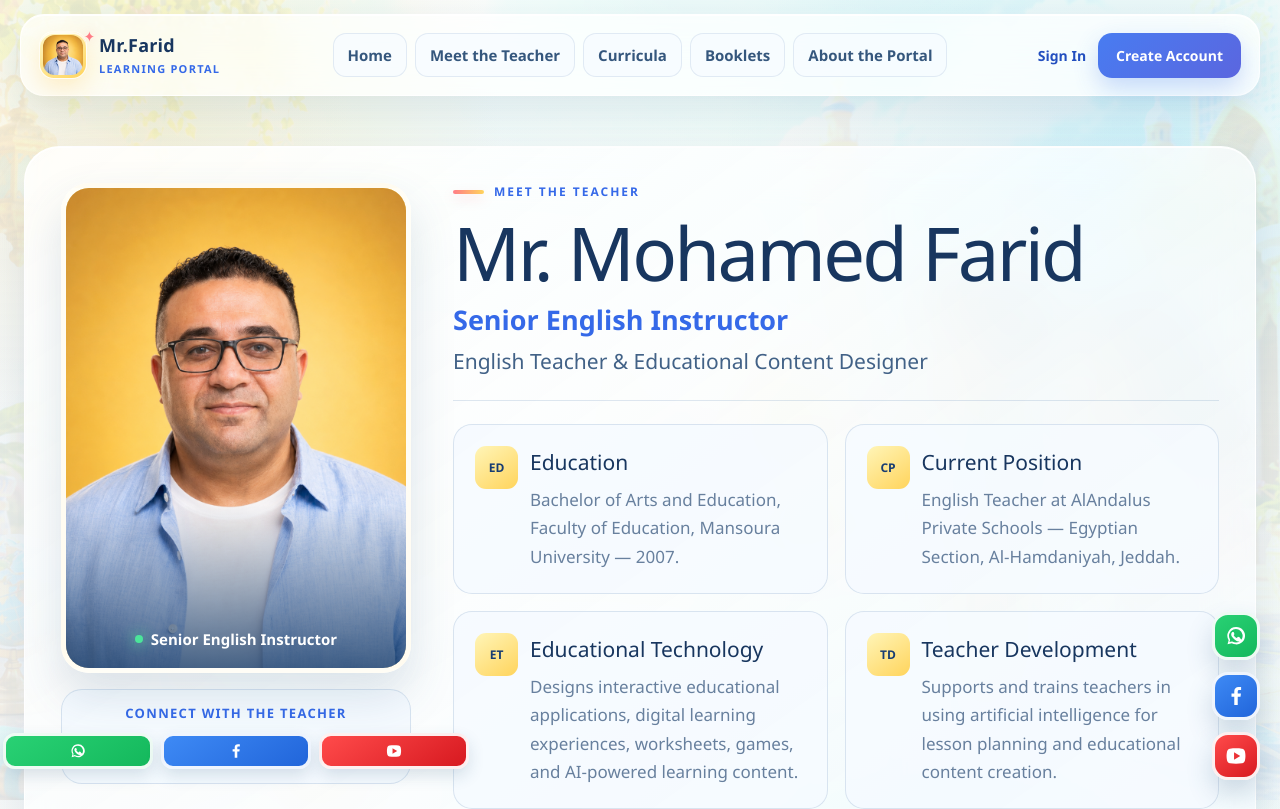
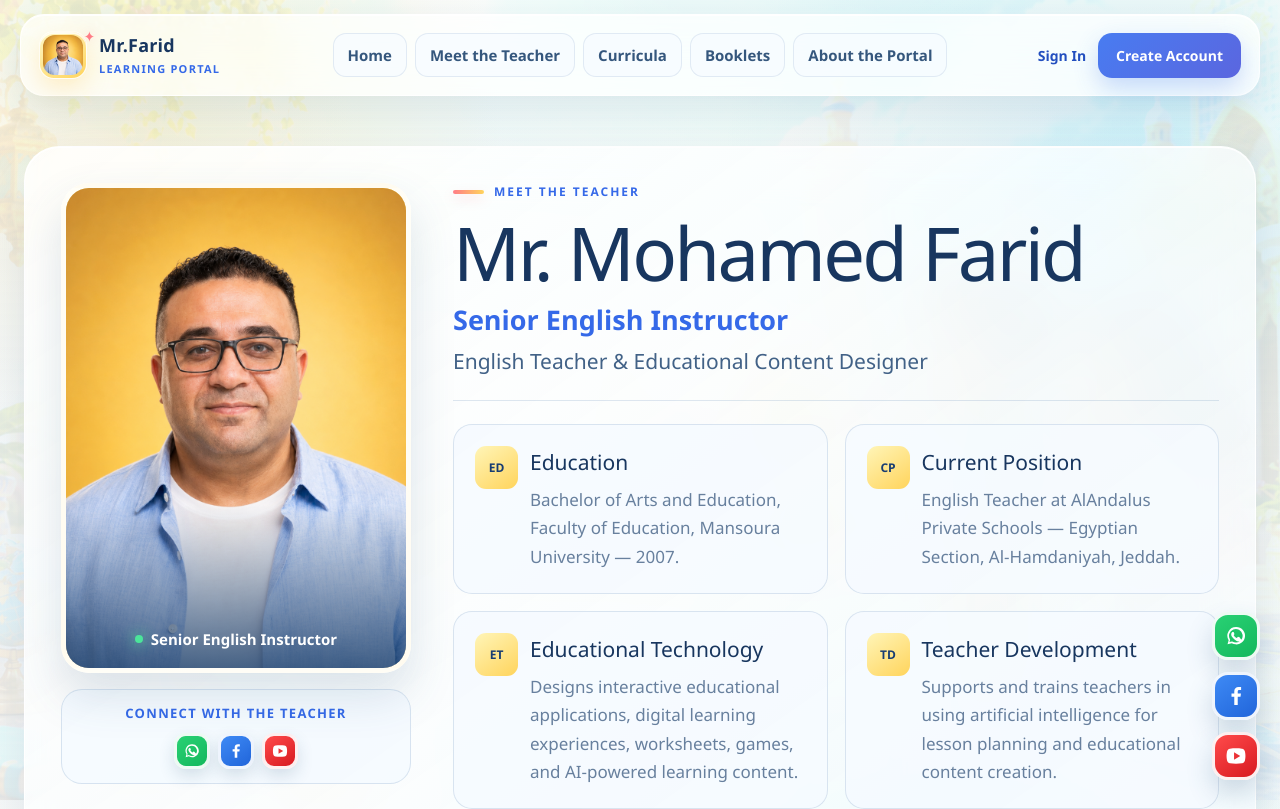
Before and after one commit to mrmahmd/mr-farid-learning-portal, a Next.js app: page /teacher in a window 1280 px wide. Shown: the top 809 px of the page. Built offline with nearby package versions, Linux system fonts and the light colour scheme; no server answers.

Commit message:
Force compact teacher contact icons

```diff
--- a/app/globals.css
+++ b/app/globals.css
@@ -697,7 +697,7 @@
 .teacher-contact-panel { padding: 14px; border: 1px solid var(--line); border-radius: 21px; background: rgba(245, 250, 255, 0.82); }
 .teacher-contact-panel > small { display: block; margin-bottom: 9px; color: var(--blue); font-size: 10px; font-weight: 900; letter-spacing: 1.3px; text-align: center; }
 .teacher-contact-panel .social-links { justify-content: center; gap: 8px; }
-.teacher-contact-panel .social-button { width: 36px; height: 36px; min-width: 36px; padding: 0; border-radius: 12px; box-shadow: 0 7px 16px rgba(39, 79, 119, 0.16); }
+.teacher-contact-panel .social-links:not(.social-floating) .social-button { flex: 0 0 36px; width: 36px; height: 36px; min-width: 36px; max-width: 36px; padding: 0; border-radius: 12px; box-shadow: 0 7px 16px rgba(39, 79, 119, 0.16); }
 .teacher-contact-panel .social-button svg { width: 18px; height: 18px; }
 .teacher-contact-panel .social-button > span { display: none; }
 .teacher-profile-copy { align-self: center; }
```
